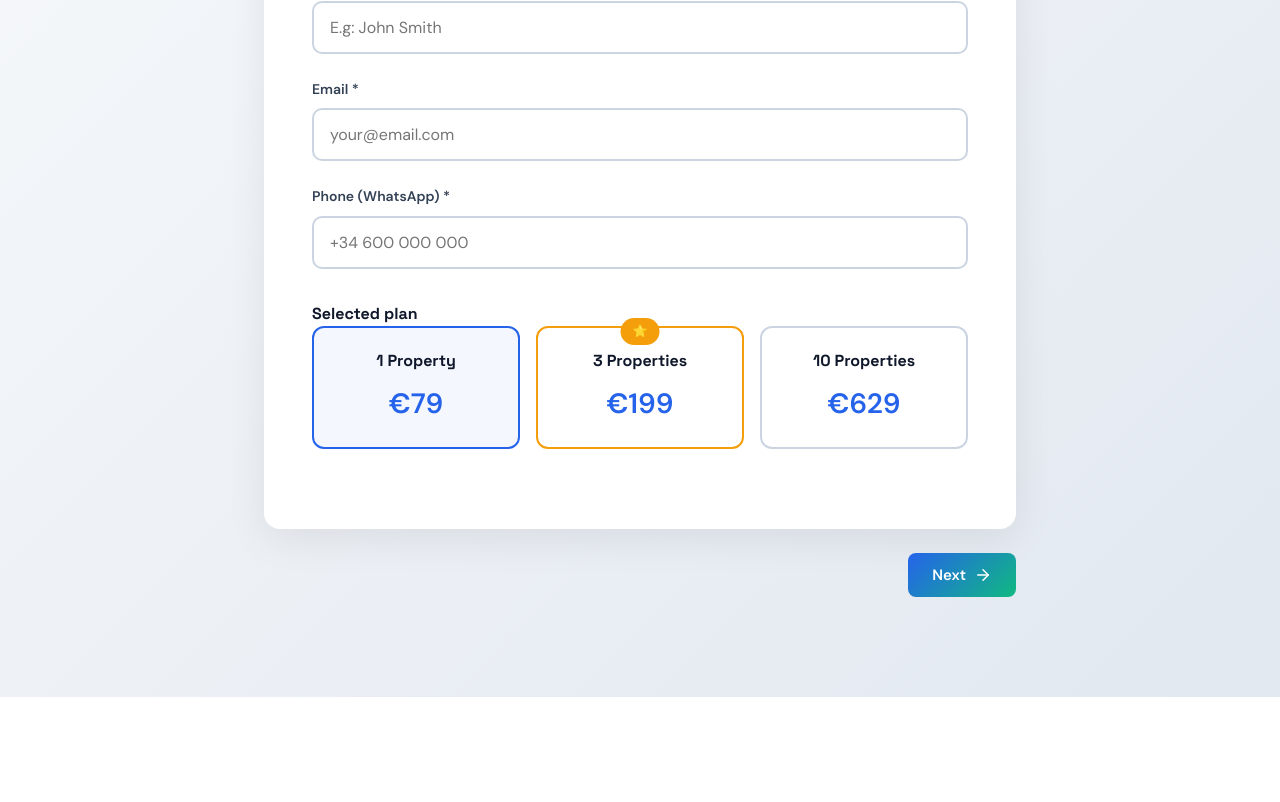
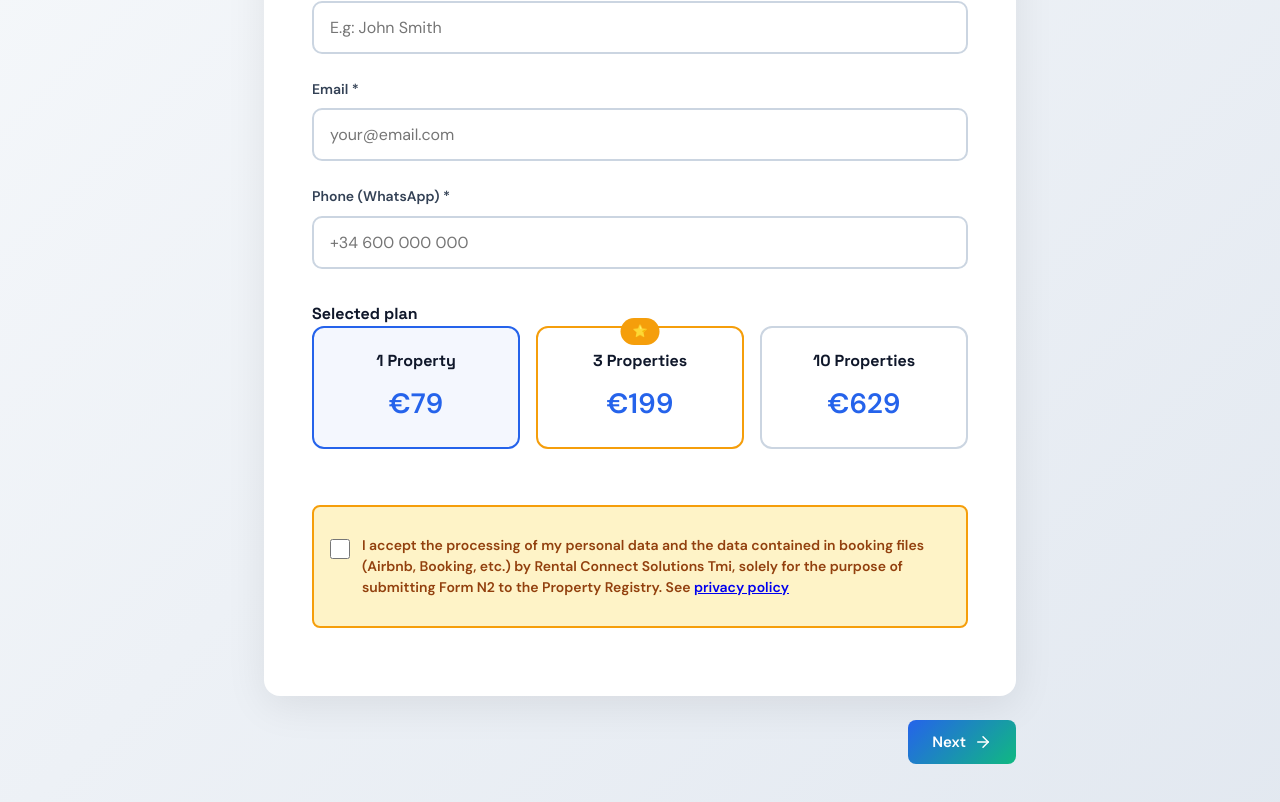
Before and after one commit to demiandreu/dedosfacil, a React (Vite) app in the folder client/: page /formulario in a window 1280 px wide. Shown: the part 482-1284 px from the top of the page. Before the commit the page ends 1179 px from the top, so only its background shows below. Built offline with nearby package versions, Linux system fonts and the light colour scheme.

Commit message:
Update FormularioNRUA.jsx

```diff
--- a/client/src/pages/FormularioNRUA.jsx
+++ b/client/src/pages/FormularioNRUA.jsx
@@ -399,6 +399,7 @@ function FormularioNRUA() {
   const [selectedPlan, setSelectedPlan] = useState(1)
   const [acceptTerms, setAcceptTerms] = useState(false)
   const [acceptAuthorization, setAcceptAuthorization] = useState(false)
+  const [acceptGdpr, setAcceptGdpr] = useState(false)
   const [manualMode, setManualMode] = useState(false)
   const [noActivity, setNoActivity] = useState(false)
   const [uploadedFiles, setUploadedFiles] = useState({
@@ -438,6 +439,7 @@ function FormularioNRUA() {
       if (!form.email.trim()) e.email = t.errors.required
       else if (!/^[^\s@]+@[^\s@]+\.[^\s@]+$/.test(form.email)) e.email = t.errors.invalidEmail
       if (!form.phone.trim()) e.phone = t.errors.required
+      if (!acceptGdpr) e.gdpr = t.errors.required
     }
     if (step === 2) {
       if (!form.nrua.trim()) e.nrua = t.errors.required
@@ -711,7 +713,12 @@ if (!acceptTerms || !acceptAuthorization) return
         },
         // Estancias extraídas
         stays: extractedStays,
-        noActivity: noActivity
+       noActivity: noActivity,
+        gdprConsent: {
+          accepted: acceptGdpr,
+          timestamp: new Date().toISOString(),
+          ip: null
+        }
       })
     })
 
@@ -824,6 +831,24 @@ if (!acceptTerms || !acceptAuthorization) return
                   </p>
                 )}
               </div>
+                  {/* GDPR Consent */}
+<div className="authorization-box" style={{marginTop: '16px'}}>
+  <label className="checkbox-label authorization">
+    <input
+      type="checkbox"
+      checked={acceptGdpr}
+      onChange={e => setAcceptGdpr(e.target.checked)}
+    />
+    <span>
+      {lang === 'es' ? 'Acepto el tratamiento de mis datos personales y de los datos contenidos en los archivos de reservas (Airbnb, Booking, etc.) por parte de Rental Connect Solutions Tmi, con la finalidad exclusiva de gestionar la presentación del Modelo N2 ante el Registro de la Propiedad. Ver ' :
+       lang === 'en' ? 'I accept the processing of my personal data and the data contained in booking files (Airbnb, Booking, etc.) by Rental Connect Solutions Tmi, solely for the purpose of submitting Form N2 to the Property Registry. See ' :
+       lang === 'fr' ? "J'accepte le traitement de mes données personnelles et des données contenues dans les fichiers de réservations (Airbnb, Booking, etc.) par Rental Connect Solutions Tmi, dans le seul but de déposer le Formulaire N2 au Registre de la Propriété. Voir " :
+       'Ich akzeptiere die Verarbeitung meiner personenbezogenen Daten und der in den Buchungsdateien (Airbnb, Booking, etc.) enthaltenen Daten durch Rental Connect Solutions Tmi, ausschließlich zum Zweck der Einreichung des Formulars N2 beim Grundbuchamt. Siehe '}
+      <a href="/privacidad">{t.step4.privacy}</a>
+    </span>
+  </label>
+  {errors.gdpr && <span className="error-msg" style={{marginLeft: '32px'}}>{errors.gdpr}</span>}
+</div>
                 </div>
               </div>
             </div>
```
